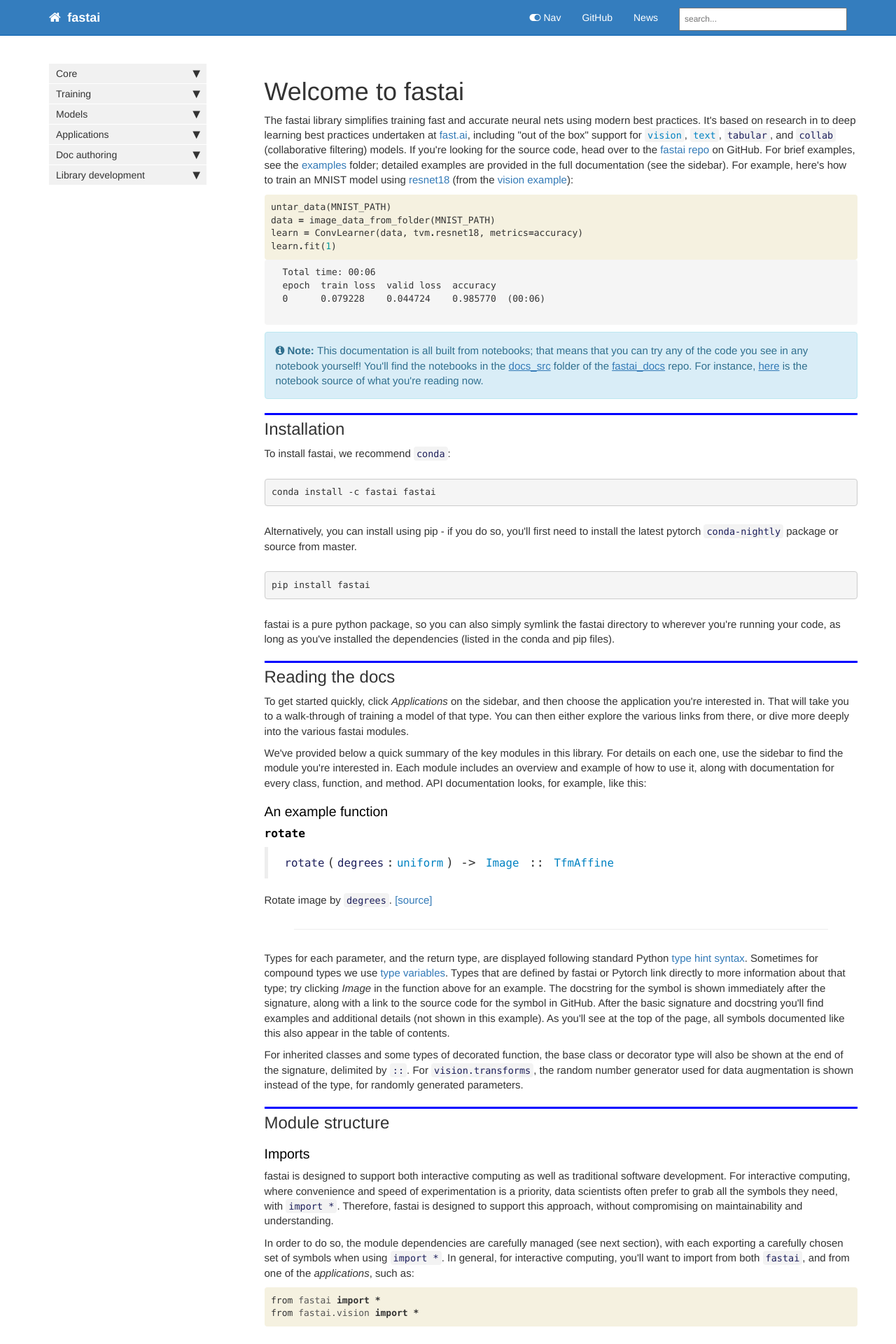
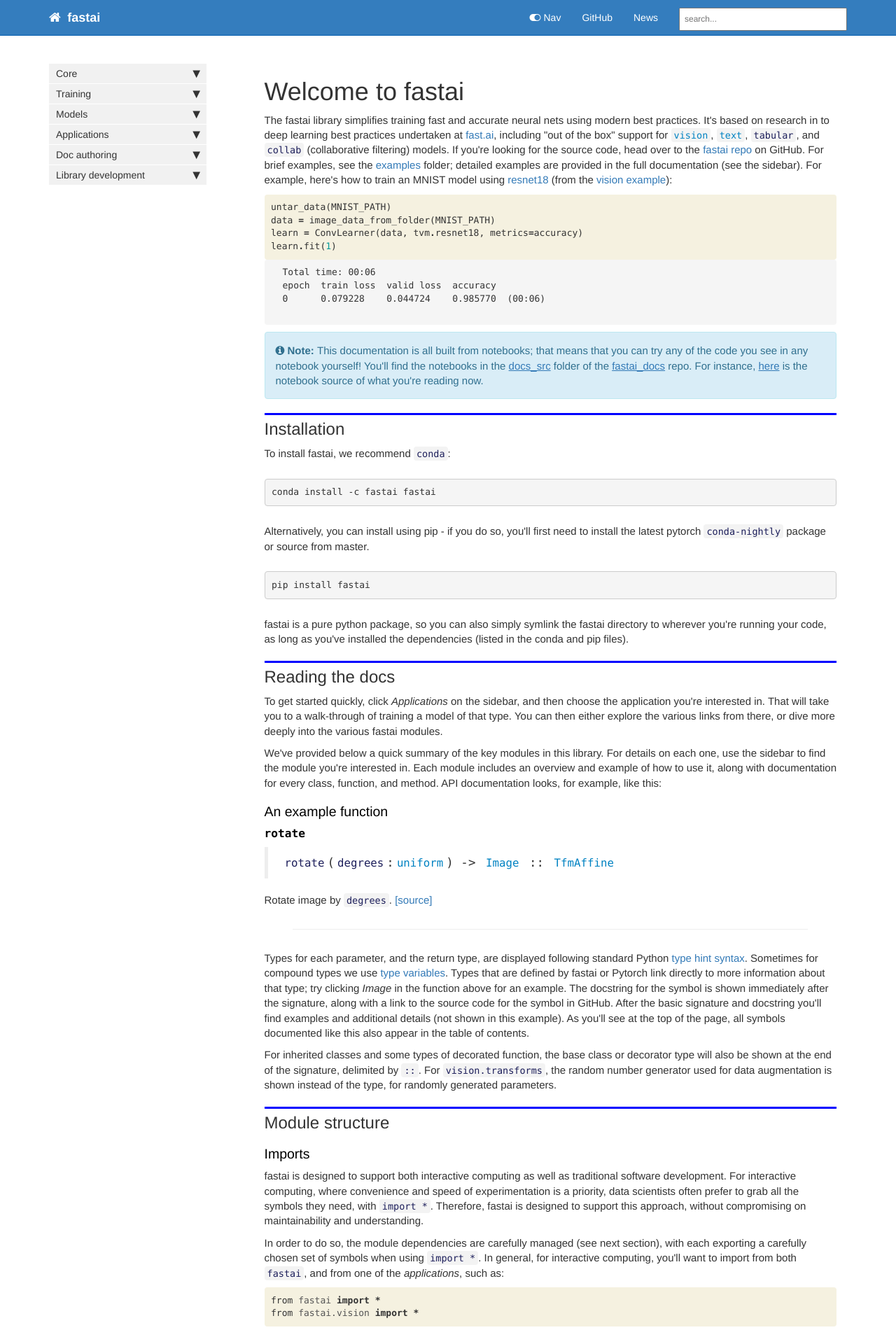
Before and after one commit to fastai/fastai_dev, a Jekyll site: the page built from docs/index.html, in a window 1280 px wide. Shown: the top 1920 px of the page at 70% size. Built offline with Jekyll 4.4.1, drawn with Linux system fonts in a browser that asks for light colours; nearby versions of some CDN libraries; comment, search, counter and statistics services are not loaded.

Commit message:
fix space between categories

```diff
--- a/docs/css/customstyles.css
+++ b/docs/css/customstyles.css
@@ -130,7 +130,7 @@
 
 .container #notebook-container{
     width: 100%;
-    box-sizing: content-box;
+    box-sizing: border-box;
             }
 
 .post-content img {
@@ -297,7 +297,8 @@
 }
 div#toc ul {
     background-color: whitesmoke;
-    padding: 5px;
+    padding-left: 5px;
+    padding-right: 5px;
     border-radius: 5px;
     max-width: 300px;
     color: gray;
```
